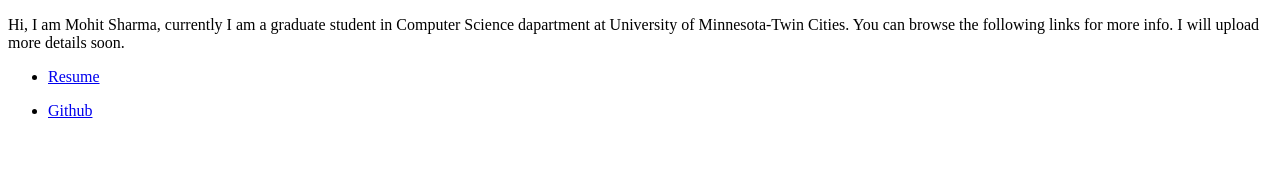
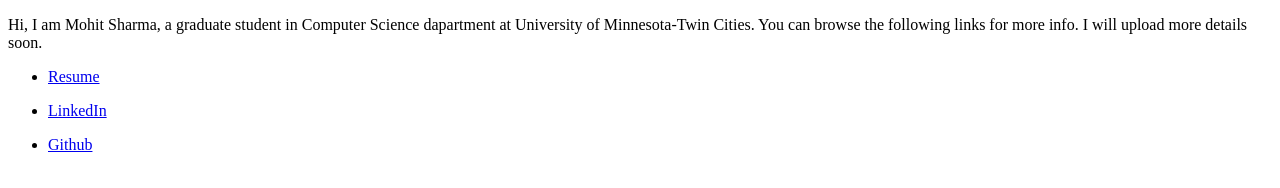
Before and after one commit to mohit-shrma/mohit-shrma.github.com, a plain HTML site: page index.html in a window 1280 px wide. Drawn offline with Linux system fonts and the light colour scheme.

Commit message:
added linked in link

```diff
--- a/index.html
+++ b/index.html
@@ -10,19 +10,28 @@
       </header>
       <section>
 	<div>
-	  <p>Hi, I am Mohit Sharma, currently I am a graduate student in Computer Science dapartment at University of Minnesota-Twin Cities. You can browse the following links for more info. I will upload more details soon.</p>
+	  <p>Hi, I am Mohit Sharma, a graduate student in Computer Science dapartment at University of Minnesota-Twin Cities. You can browse the following links for more info. I will upload more details soon.</p>
 	</div>
 	<div>
+
 	  <ul>
 	    <li>
 	      <a href="html/cv.html">Resume</a>
 	    </li>
 	  </ul>
+
+	  <ul>
+	    <li>
+	      <a href="http://www.linkedin.com/pub/mohit-sharma/33/8b/770">LinkedIn</a>
+	    </li>
+	  </ul>
+
 	  <ul>
 	    <li>
 	      <a href="http://github.com/mohit-shrma/">Github</a>
 	    </li>
 	  </ul>
+
 	</div>
       </section>
     </article>
```
